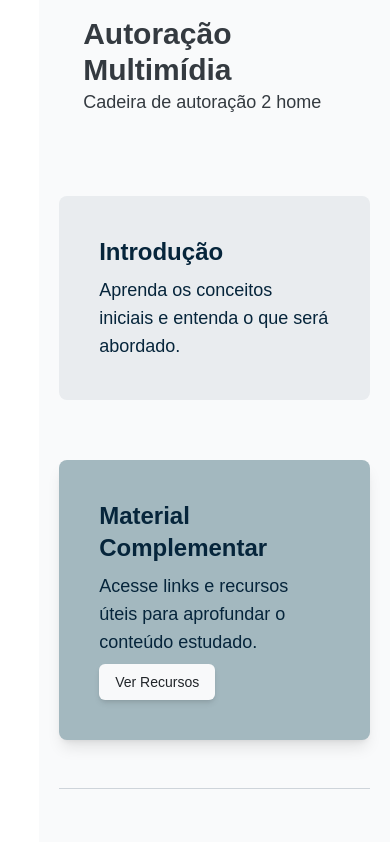
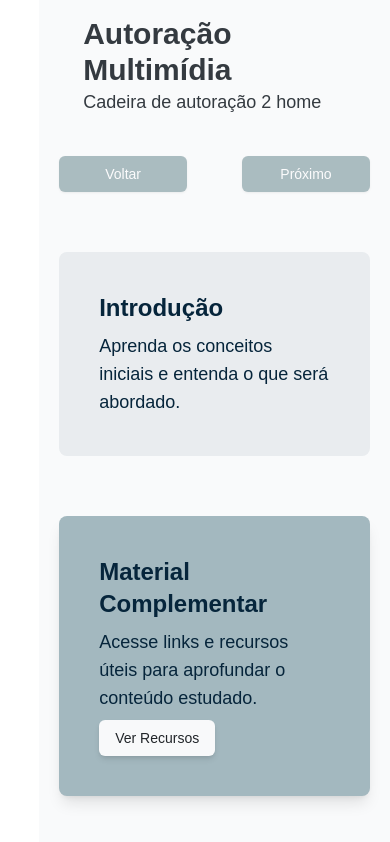
Before and after one commit to Gustavonn07/Site_Monitoria, a React (Vite) app: page /multimedia_authoring_2 in a window 390 px wide. Shown: the top 842 px of the page. Built offline with nearby package versions, Linux system fonts and the light colour scheme.

Commit message:
feat: PageBuilder component

```diff
--- a/src/components/containers/PageBuilder.tsx
+++ b/src/components/containers/PageBuilder.tsx
@@ -1,5 +1,5 @@
 import { VariantProps } from "class-variance-authority";
-import { useOutletContext } from "react-router-dom";
+import { useNavigate, useOutletContext } from "react-router-dom";
 import { pagesLayoutContext } from "../../layout";
 import {
   Bibliography,
@@ -9,7 +9,8 @@ import {
 } from "../common";
 import { PageItemsType } from "../../@types";
 import { HeadingProps } from "./Heading";
-import { buttonVariants } from "../ui";
+import { Button, buttonVariants } from "../ui";
+import { cn } from "../../utils";
 import React from "react";
 
 export interface TypePageBuilder extends React.HtmlHTMLAttributes<HTMLElement> {
@@ -43,11 +44,17 @@ export interface TypePageBuilder extends React.HtmlHTMLAttributes<HTMLElement> {
     image?: string;
     hasSeparator?: boolean;
   }[];
-  goBack?: string;
-  goFoward?: string;
+  goBack?: {
+    text: string;
+    link: string;
+    className?: string;
+  };
+  goFoward?: {
+    text: string;
+    link: string;
+    className?: string;
+  };
 }
-
-// GO_BACK E GO_FOWARD
 
 export const PageBuilder = ({
   itens,
@@ -57,6 +64,7 @@ export const PageBuilder = ({
   head,
 }: TypePageBuilder) => {
   const { setHead } = useOutletContext<pagesLayoutContext>();
+  const navigate = useNavigate();
 
   React.useEffect(() => {
     setHead({ ...head });
@@ -64,6 +72,24 @@ export const PageBuilder = ({
   return (
     <>
       <section className="flex flex-col gap-5">
+        <div className="flex justify-between w-full bottom-5">
+          <Button
+            variant="secondary"
+            onClick={() => navigate("/" + goBack?.link)}
+            disabled={!goBack?.link}
+            className={cn("w-32", goBack?.className)}
+          >
+            {goBack?.text ?? "Voltar"}
+          </Button>
+          <Button
+            variant="secondary"
+            onClick={() => navigate("/" + goFoward?.link)}
+            disabled={!goFoward?.link}
+            className={cn("w-32", goFoward?.className)}
+          >
+            {goFoward?.text ?? "Próximo"}
+          </Button>
+        </div>
         {itens.map((item, index) => (
           <>
             {item.type === PageItemsType.SECTION && (
@@ -104,8 +130,25 @@ export const PageBuilder = ({
             key={index}
           />
         ))}
-        {goBack}
-        {goFoward}
+
+        <div className="flex justify-between w-full bottom-5">
+          <Button
+            variant="secondary"
+            onClick={() => navigate("/" + goBack?.link)}
+            disabled={!goBack?.link}
+            className={cn("w-32", goBack?.className)}
+          >
+            {goBack?.text ?? "Voltar"}
+          </Button>
+          <Button
+            variant="secondary"
+            onClick={() => navigate("/" + goFoward?.link)}
+            disabled={!goFoward?.link}
+            className={cn("w-32", goFoward?.className)}
+          >
+            {goFoward?.text ?? "Próximo"}
+          </Button>
+        </div>
       </section>
     </>
   );
--- a/src/components/ui/Button.tsx
+++ b/src/components/ui/Button.tsx
@@ -19,7 +19,7 @@ const buttonVariants = cva(
         outline:
           "border border-primary-800 bg-background shadow-sm hover:bg-background hover:text-primary-800 hover:bg-primary-100/10 hover:text-primary-900 text-primary-800",
         secondary:
-          "bg-secondary-400 disabled:bg-secondary-400 text-secondary-900 shadow-sm hover:bg-secondary-400/80",
+          "bg-secondary-400 disabled:bg-secondary-400 text-white shadow-sm hover:bg-secondary-400/80",
         ghost:
           "hover:bg-primary-100/20 disabled:bg-primary-100/00 disabled:text-primary-800 hover:text-primary-900 text-primary-800",
         link: "disabled:text-primary-900 text-primary-900 underline-offset-4 underline hover:text-primary-300",
--- a/src/pages/Home/index.tsx
+++ b/src/pages/Home/index.tsx
@@ -9,29 +9,29 @@ export const Home = () => {
 
   return (
     <div className="w-full flex md:flex-row flex-col relative overflow-hidden bg-primary-800">
-      <h1 className="absolute top-16 left-1/2 -translate-1/2 z-50 text-sm sm:text-base font-medium text-gray-300 bg-primary-600 shadow-lg px-4 py-2 rounded-sm">
+      <h1 className="absolute top-0 translate-y-1/2 left-1/2 -translate-1/2 z-50 text-sm sm:text-base font-medium text-gray-300 bg-primary-600 shadow-lg px-4 py-2 md:hidden rounded-sm">
         Selecione sua turma
       </h1>
 
       {!viewport.isMobile ? (
         <>
           <div
-            className="w-1/2 cursor-pointer hover:scale-105 duration-150 h-screen bg-cover bg-center flex justify-center items-center relative group"
+            className="w-1/2 cursor-pointer hover:scale-105 duration-150 h-screen bg-cover bg-center flex justify-center items-center relative group text-primary-200 hover:text-white"
             style={{
               backgroundImage: "url('images/home_code.jpg')",
               clipPath: "polygon(0 0, 100% 0, 90% 100%, 0% 100%)",
             }}
             onClick={() => navigate("/programming_2")}
           >
-            <div className="absolute top-0 left-0 w-full h-full bg-gradient-to-r from-black/60 to-black/60 transition-opacity duration-300 group-hover:opacity-40" />
-            <h2 className="text-white text-2xl lg:text-4xl font-bold z-20 mb-10">
+            <div className="absolute top-0 left-0 w-full h-full bg-gradient-to-r from-black/40 to-black/40 transition-opacity duration-300 group-hover:opacity-40" />
+            <h2 className="text-current text-2xl lg:text-4xl font-bold z-20 mb-10">
               Programação 02
             </h2>
             <div className="absolute top-0 right-0 w-12 h-full bg-gradient-to-l from-black/60 to-transparent pointer-events-none group-hover:animate-clip" />
           </div>
 
           <div
-            className="w-1/2 cursor-pointer hover:scale-105 duration-150 h-screen bg-cover bg-center flex justify-center items-center relative group"
+            className="w-1/2 cursor-pointer hover:scale-105 duration-150 h-screen bg-cover bg-center flex justify-center items-center relative group text-primary-200 hover:text-white"
             style={{
               backgroundImage: "url('images/home_computer.jpg')",
               clipPath: "polygon(10% 0, 100% 0, 100% 100%, 0 100%)",
@@ -39,7 +39,7 @@ export const Home = () => {
             onClick={() => navigate("/multimedia_authoring_2")}
           >
             <div className="absolute top-0 left-0 w-full h-full bg-gradient-to-r from-black/40 to-black/40 transition-opacity duration-300 group-hover:opacity-0" />
-            <h2 className="text-white text-2xl lg:text-4xl font-bold z-20 mb-10">
+            <h2 className="text-current text-2xl lg:text-4xl font-bold z-20 mb-10">
               Autoração Multimídia 02
             </h2>
             <div className="absolute top-0 left-0 w-12 h-full bg-gradient-to-r from-black/60 to-transparent pointer-events-none group-hover:animate-clip-reverse" />
```
Also changed, not shown: public/images/home_code.jpg.
